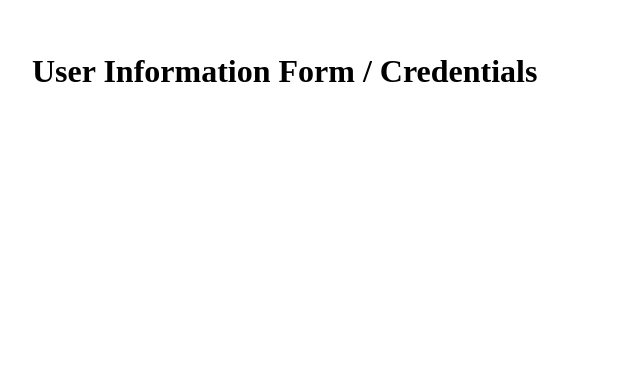
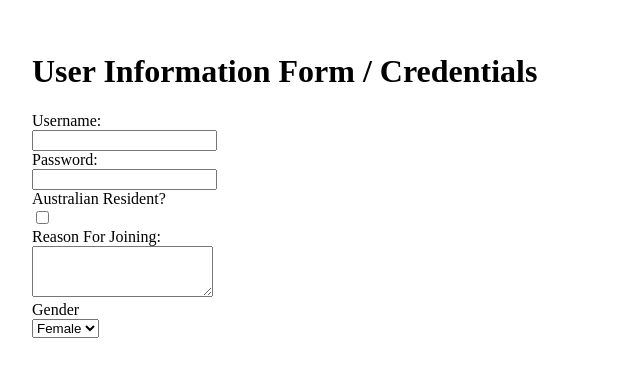
Before and after one commit to leonzhou74/vue-json-lab, a Vue app: page / in a window 1280 px wide. Shown: the top 372 px of the page, without its empty margins (0-640 px from the left). Built offline with nearby package versions, Linux system fonts and the light colour scheme.

Commit message:
feat: Activity 2 – add basic HTML form elements

```diff
--- a/src/components/Form.vue
+++ b/src/components/Form.vue
@@ -1,14 +1,33 @@
-<!-- src/components/Form.vue -->
 <template>
-    <div>
+    <div class="form">
       <h1>User Information Form / Credentials</h1>
+      <form>
+        <label for="username">Username:</label><br />
+        <input type="text" id="username" name="username" /><br />
+
+        <label for="password">Password:</label><br />
+        <input type="password" id="password" name="password" /><br />
+
+        <label for="isAustralian">Australian Resident?</label><br />
+        <input type="checkbox" id="isAustralian" name="isAustralian" /><br />
+
+        <label for="reason">Reason For Joining:</label><br />
+        <textarea id="reason" name="reason" rows="3"></textarea><br />
+
+        <label for="gender">Gender</label><br />
+        <select id="gender">
+          <option value="female">Female</option>
+          <option value="male">Male</option>
+          <option value="other">Other</option>
+        </select>
+      </form>
     </div>
   </template>
 
   <script setup>
-  // Our logic will go here
+  // no logic needed yet
   </script>
 
   <style scoped>
-  /* Our styles will go here */
+  /* leave empty for now; Activity 3 adds styling */
   </style>
```
